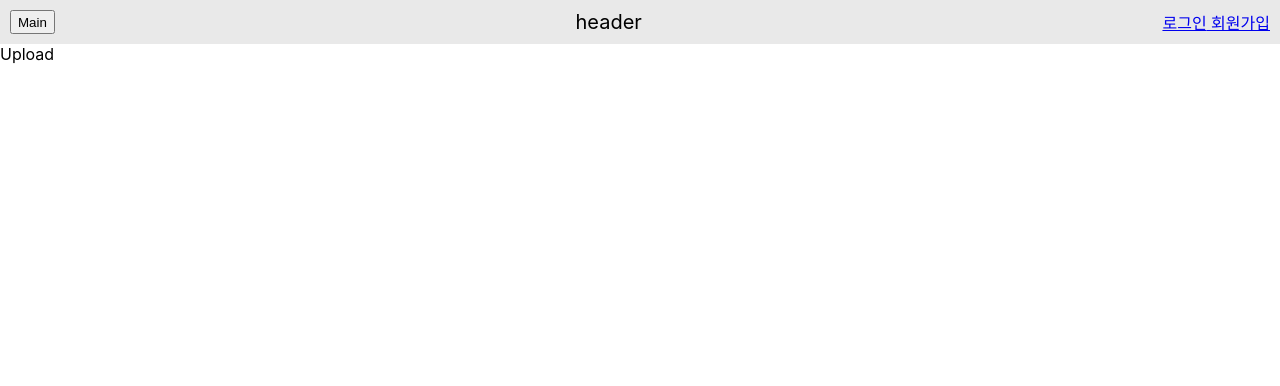
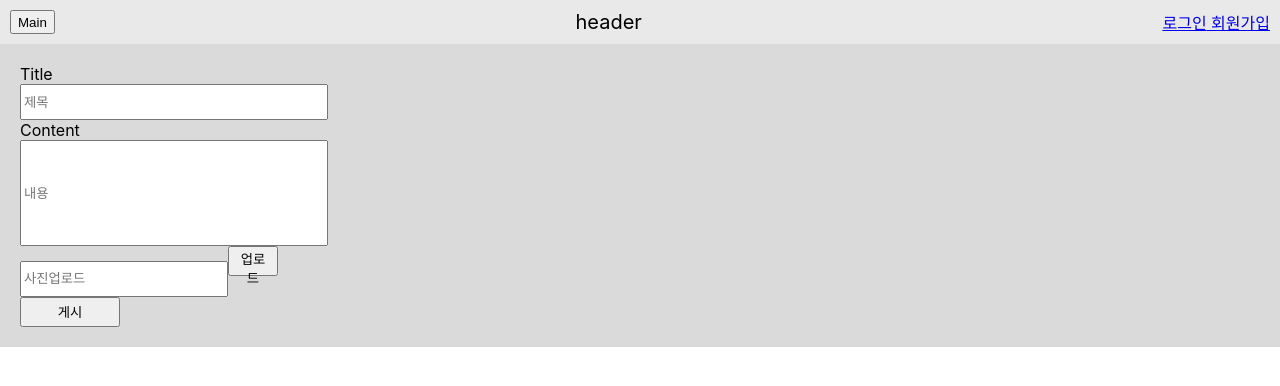
Before and after one commit to mini-project-team6/blush-market-FE, a React (Create React App) app: page /upload in a window 1280 px wide. Shown: the top 386 px of the page. Built offline with nearby package versions, Linux system fonts and the light colour scheme.

Commit message:
feat : Upload 페이지 구현 #6

```diff
--- a/src/pages/Upload.jsx
+++ b/src/pages/Upload.jsx
@@ -1,5 +1,27 @@
+import { Card } from "@mui/material";
 import React from "react";
+import styled from "styled-components";
 
 export default function Upload() {
-  return <div>Upload</div>;
-}
+  return (
+    <div>
+      <StCard>
+        <label> Title </label><br />
+        <input type="text" placeholder="제목" style={{ height : "30px", width: "300px" }} /> <br />
+        <label> Content </label><br />
+        <input type="text" placeholder="내용" style={{ height : "100px", width: "300px" }} /> <br />
+
+        <input type="text" placeholder="사진업로드" style={{ height : "30px", width: "200px" }} />
+        <button style={{ height : "30px", width: "50px"}}>업로드</button> <br />
+        <button style={{ height : "30px", width: "100px"}}>게시</button>
+      </StCard>
+    </div>
+    );
+  }
+
+  const StCard = styled.section`
+    background-color: #dadada;
+    display : block;
+    padding: 20px;
+    margin : auto;
+  `;
```
